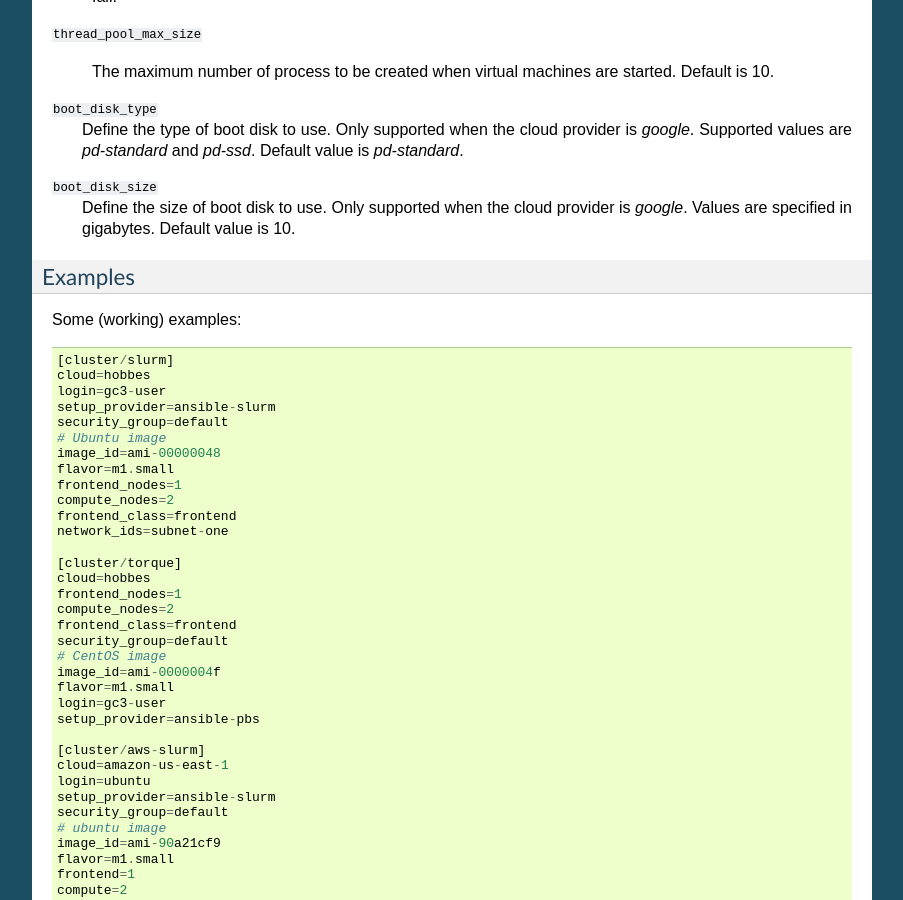
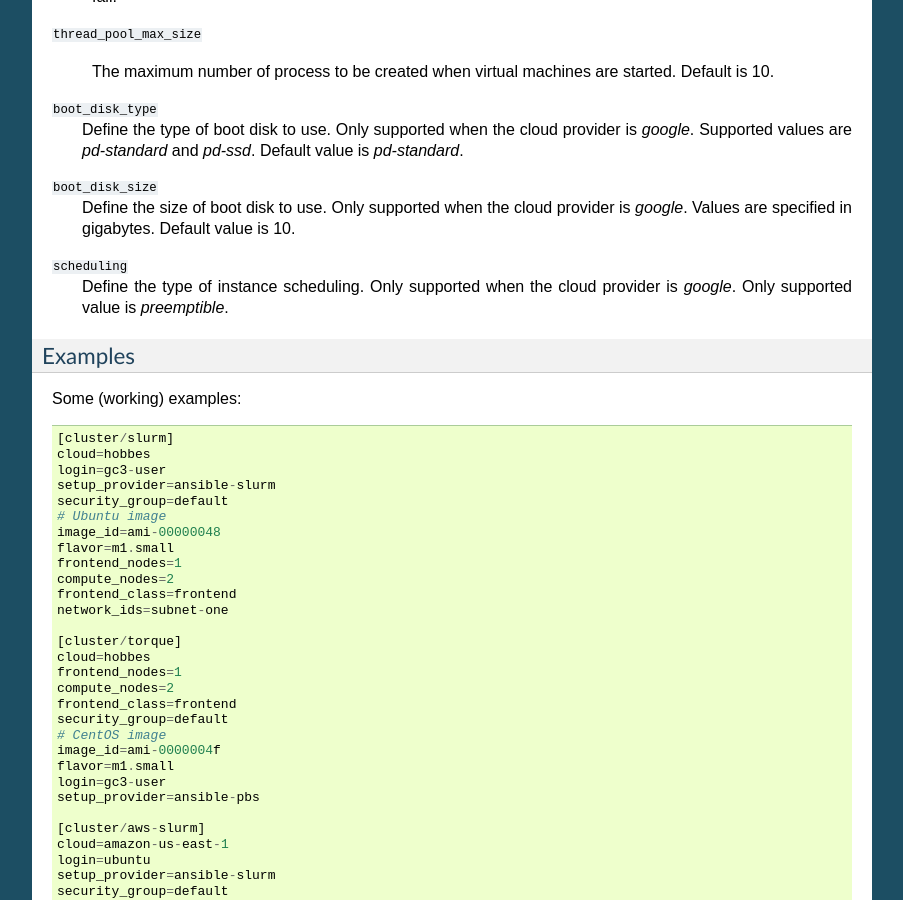
Before and after one commit to elasticluster/elasticluster, a Sphinx documentation site: the page built from docs/configure.rst, in a window 1280 px wide and 900 px high, scrolled down 9617 px. Shown: the whole window, without its empty margins (198-1101 px from the left). Built offline with Sphinx 7.4.7, drawn with Linux system fonts in a browser that asks for light colours.

Commit message:
Added documentation for the "scheduling" parameter.

```diff
--- a/docs/configure.rst
+++ b/docs/configure.rst
@@ -604,6 +604,11 @@
     Values are specified in gigabytes.
     Default value is 10.
 
+``scheduling``
+    Define the type of instance scheduling.
+    Only supported when the cloud provider is `google`.
+    Only supported value is `preemptible`.
+
 Examples
 --------
 
--- a/docs/html/configure.html
+++ b/docs/html/configure.html
@@ -564,6 +564,12 @@
 Only supported when the cloud provider is <cite>google</cite>.
 Value is specified in gigabytes.  Default value is 10.
 </div></blockquote>
+<p><tt class="docutils literal"><span class="pre">scheduling</span></tt></p>
+<blockquote>
+<div>Define the type of instance scheduling.
+Only supported when the cloud provider is <cite>google</cite>.
+Only supported value is <cite>preemptible</cite>.
+</div></blockquote>
 </div>
 <div class="section" id="id5">
 <h3>Examples<a class="headerlink" href="#id5" title="Permalink to this headline">¶</a></h3>
```
Also changed, not shown: 1 other file.
